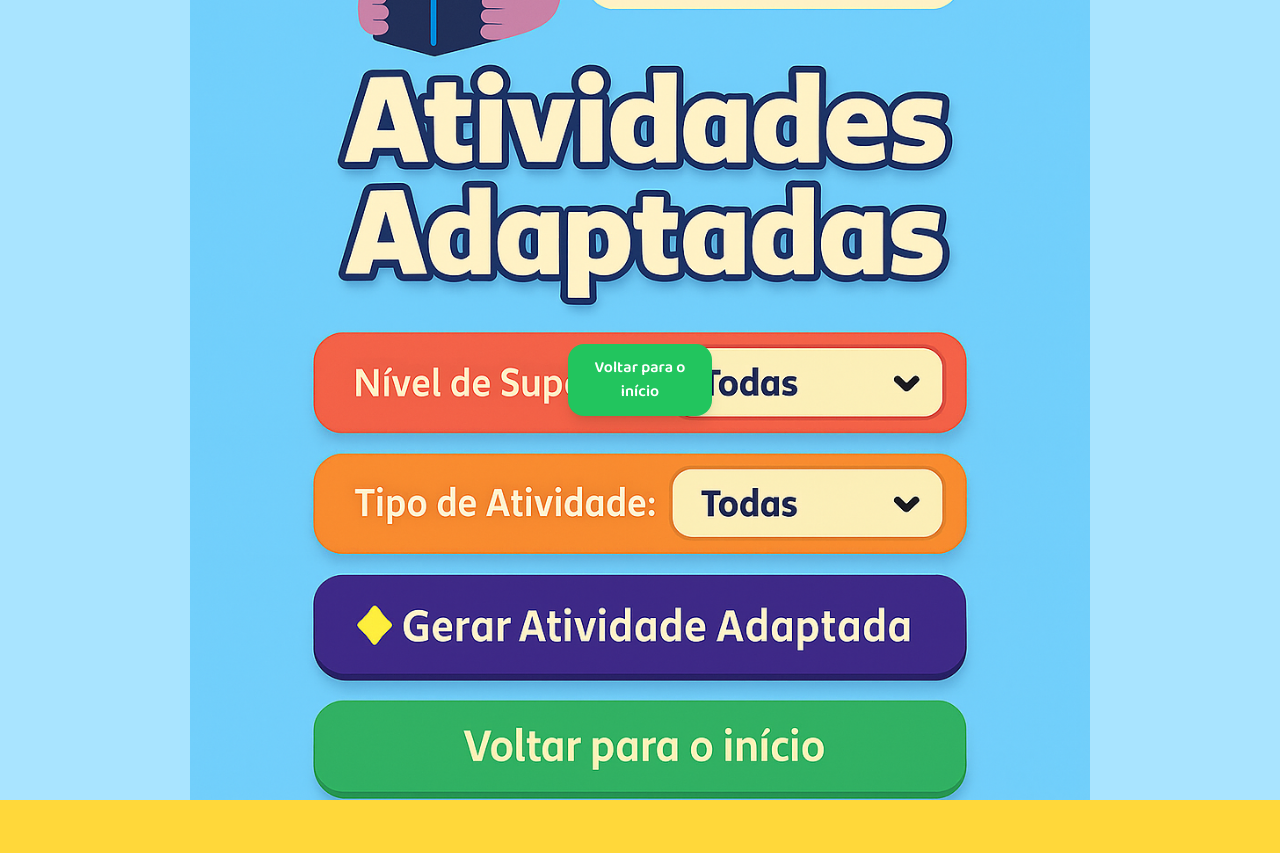
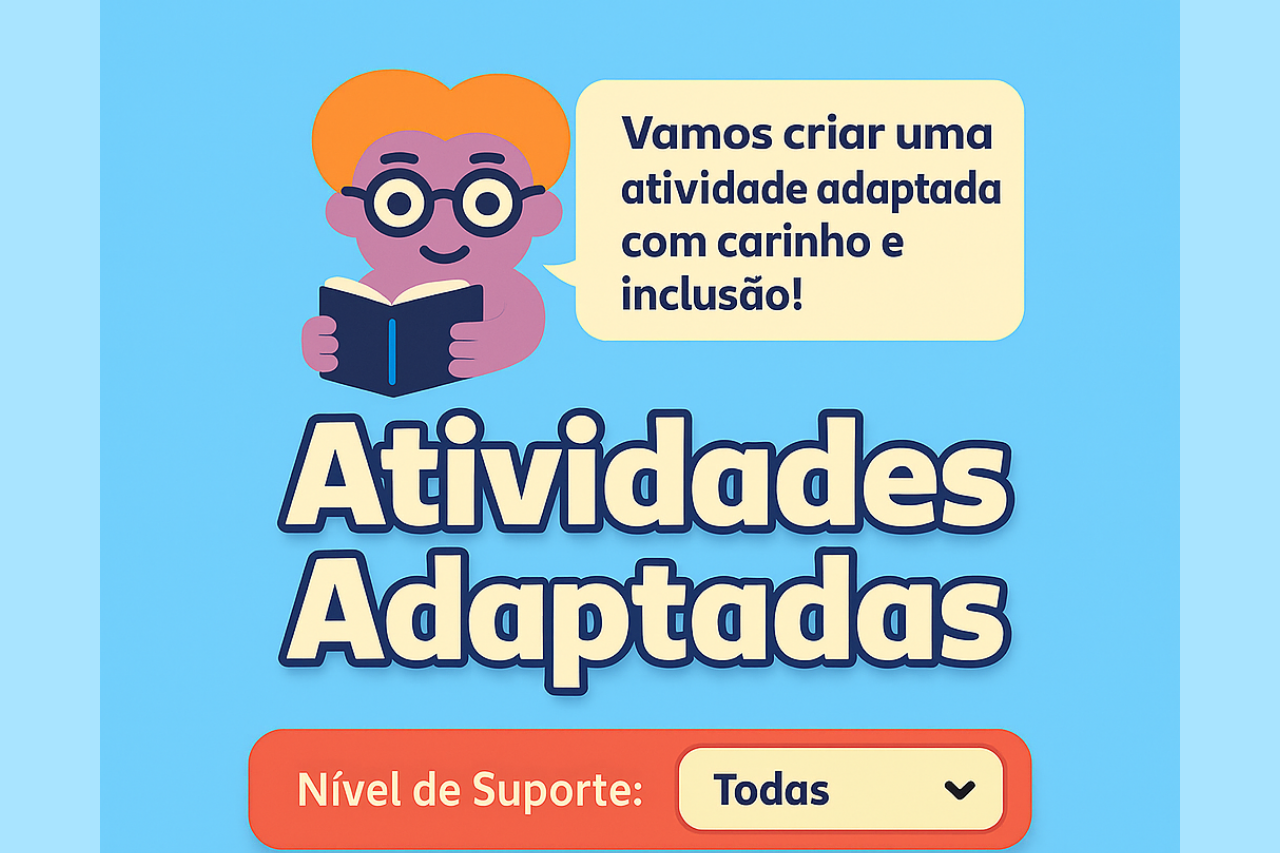
Before and after one commit to letiricetti2-alt/gerador-de-atividades-infantis, a Next.js app: page /atividades-adaptadas in a window 1280 px wide. Shown: the top 853 px of the page. Before the commit the page ends 800 px from the top, so only its background shows below. Built offline with nearby package versions, Linux system fonts and the light colour scheme.

Commit message:
Update page.jsx

```diff
--- a/app/atividades-adaptadas/page.jsx
+++ b/app/atividades-adaptadas/page.jsx
@@ -1,41 +1,19 @@
 "use client";
 
 import Image from "next/image";
-import Link from "next/link";
-import { motion } from "framer-motion";
 
 export default function AtividadesAdaptadas() {
   return (
     <main className="relative w-full min-h-screen flex items-center justify-center overflow-hidden bg-[#A9E4FF]">
-      {/* Fundo fixo sem camada interativa */}
-      <div className="absolute inset-0 flex justify-center items-center pointer-events-none select-none">
+      {/* Apenas a imagem, sem nenhum botão sobreposto */}
       <Image
         src="/adaptada.jpeg"
         alt="Atividades Adaptadas"
-          width={900}
-          height={1400}
+        width={1080}
+        height={2340}
         priority
         className="object-contain"
       />
-      </div>
-
-      {/* Conteúdo */}
-      <div className="relative z-10 flex flex-col items-center justify-end pb-10 text-center">
-        <motion.div
-          initial={{ opacity: 0, y: 20 }}
-          animate={{ opacity: 1, y: 0 }}
-          transition={{ duration: 0.6 }}
-          className="flex flex-col items-center gap-4"
-        >
-          {/* 🔹 Botão único e fixo */}
-          <Link
-            href="/"
-            className="bg-green-500 text-white font-semibold py-3 px-6 rounded-2xl shadow-lg hover:scale-105 transition w-[80%] max-w-xs text-center relative z-20"
-          >
-            Voltar para o início
-          </Link>
-        </motion.div>
-      </div>
     </main>
   );
 }
```
Lines whose indentation alone changed are shown as unchanged.
